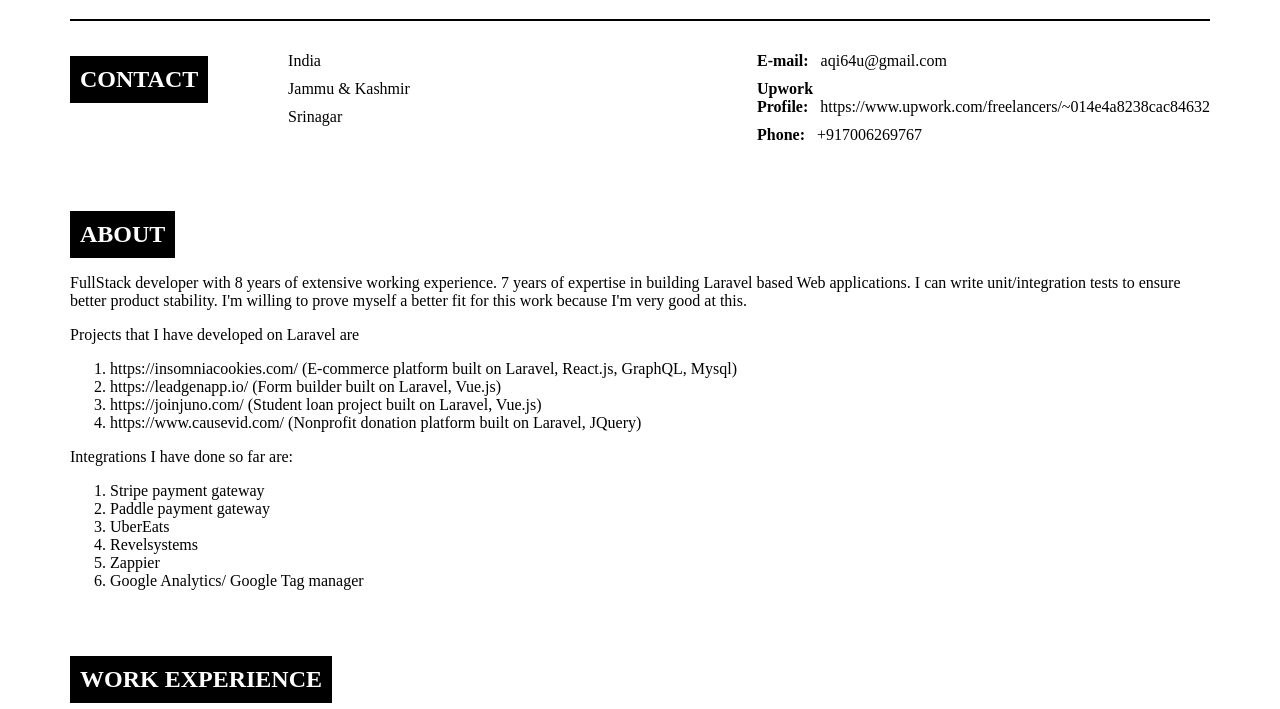
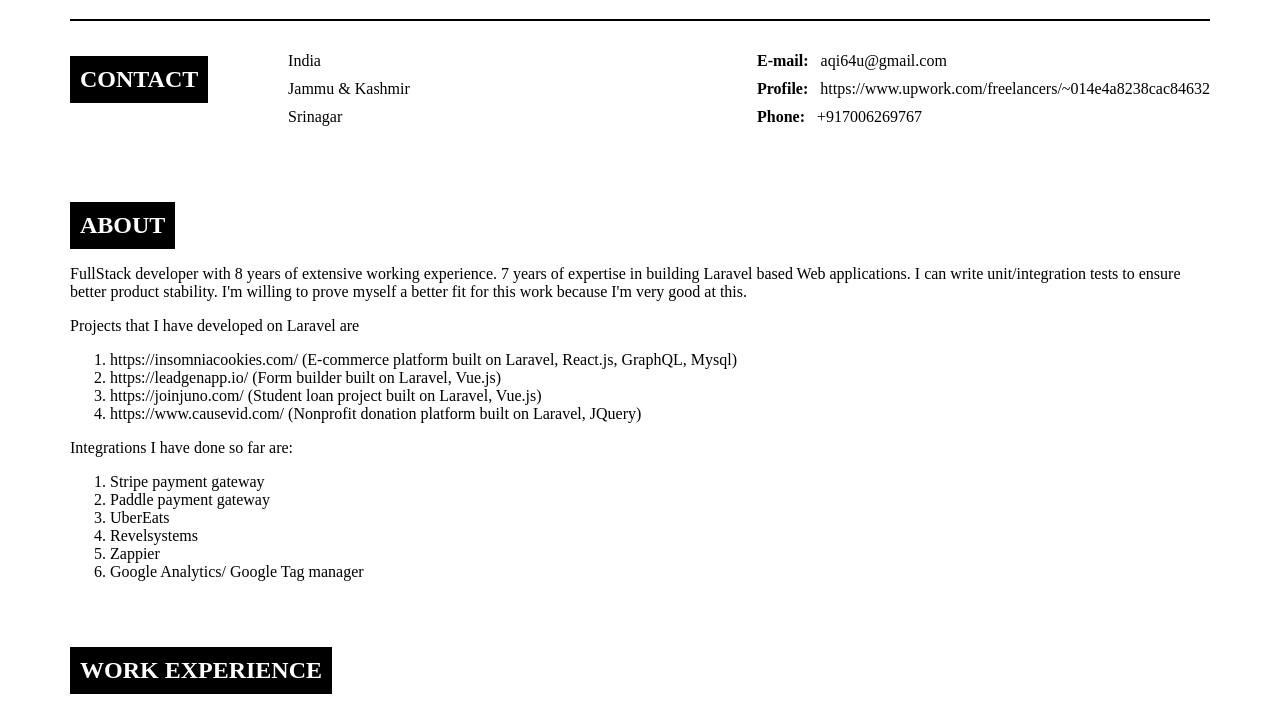
Before and after one commit to aqib-git/resume, a plain HTML site: page index.html in a window 1280 px wide. Shown: the part 61-770 px from the top of the page. Drawn offline with Linux system fonts and the light colour scheme.

Commit message:
Update index.html

```diff
--- a/index.html
+++ b/index.html
@@ -22,7 +22,7 @@
                     <li>Jammu & Kashmir</li>
                     <li>Srinagar</li>
                     <li><strong>E-mail:</strong>&nbsp;&nbsp;&nbsp;<span>aqi64u@gmail.com</span></li>
-                    <li><strong>Upwork Profile:</strong>&nbsp;&nbsp;&nbsp;<span>https://www.upwork.com/freelancers/~014e4a8238cac84632</span></li>
+                    <li><strong>Profile:</strong>&nbsp;&nbsp;&nbsp;<span>https://www.upwork.com/freelancers/~014e4a8238cac84632</span></li>
                     <li><strong>Phone:</strong>&nbsp;&nbsp;&nbsp;<span>+917006269767</span></li>
                 </ul>
             </div>
```
